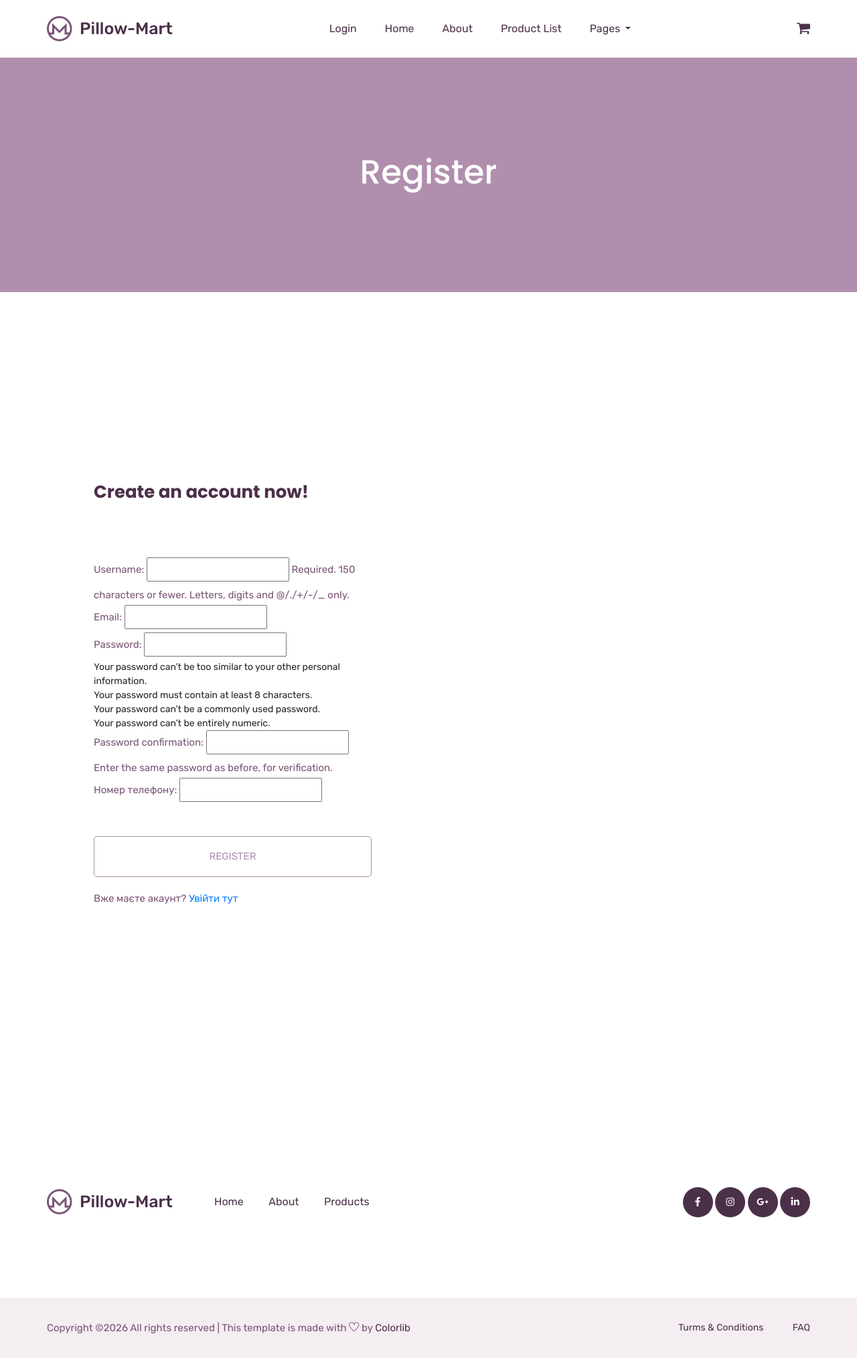
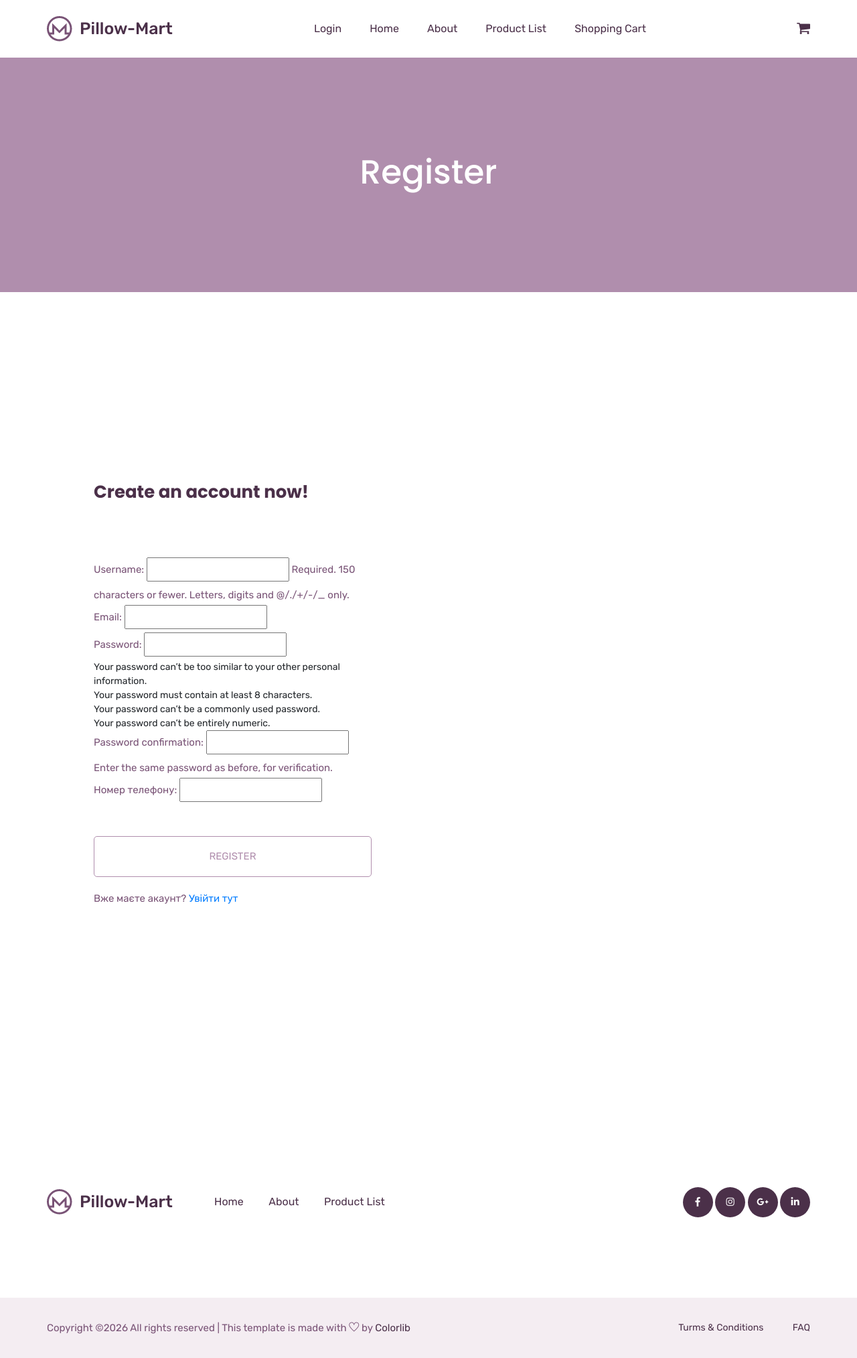
Before and after one commit to htokira/Online-shop, a Django app: page /register/ in a window 1280 px wide. Shown: the whole page at 67% size. Run offline with Django 5.2, Linux system fonts and the light colour scheme; some libraries are stand-ins or nearby versions.

Commit message:
Update base.html

```diff
--- a/shop/templates/shop/base.html
+++ b/shop/templates/shop/base.html
@@ -56,13 +56,6 @@
                                     <li class="nav-item">
                                         <a class="nav-link" href="{% url 'shop:user_orders' %}">Мої замовлення</a>
                                     </li>
-
-                                    <li class="nav-item">
-                                        <form action="{% url 'logout' %}" method="post" style="display:inline;">
-                                            {% csrf_token %}
-                                            <button type="submit" class="nav-link" style="background:none; border:none; cursor:pointer;">Вийти</button>
-                                        </form>
-                                    </li>
                                 {% else %}
                                     <li class="nav-item">
                                         <a class="nav-link" href="{% url 'login' %}">Login</a>
@@ -72,20 +65,13 @@
                                     <a class="nav-link" href="{% url 'shop:index' %}">Home</a>
                                 </li>
                                 <li class="nav-item">
-                                    <a class="nav-link" href="about.html">about</a>
+                                    <a class="nav-link" href="{% url 'shop:about' %}">about</a>
                                 </li>
                                 <li class="nav-item">
                                     <a class="nav-link" href="{% url 'shop:product_list' %}">Product list</a>
                                 </li>
-                                <li class="nav-item dropdown">
-                                    <a class="nav-link dropdown-toggle" href="blog.html" id="navbarDropdown_3"
-                                        role="button" data-toggle="dropdown" aria-haspopup="true" aria-expanded="false">
-                                        pages
-                                    </a>
-                                    <div class="dropdown-menu" aria-labelledby="navbarDropdown_2">
-                                        <a class="dropdown-item" href="checkout.html">product checkout</a>
-                                        <a class="dropdown-item" href="cart.html">shopping cart</a>
-                                    </div>
+                                <li class="nav-item">
+                                    <a class="nav-link" href="{% url 'shop:cart_detail' %}">Shopping cart</a>
                                 </li>
                             </ul>
                         </div>
@@ -114,12 +100,12 @@
                     <div class="col-lg-8">
                         <div class="footer_menu">
                             <div class="footer_logo">
-                                <a href="index.html"><img src="{% static 'shop/img/logo.png' %}" alt="#"></a>
+                                <a href="{% url 'shop:index' %}"><img src="{% static 'shop/img/logo.png' %}" alt="#"></a>
                             </div>
                             <div class="footer_menu_item">
-                                <a href="index.html">Home</a>
-                                <a href="about.html">About</a>
-                                <a href="product_list.html">Products</a>
+                                <a href="{% url 'shop:index' %}">Home</a>
+                                <a href="{% url 'shop:about' %}">About</a>
+                                <a href="{% url 'shop:product_list' %}">Product List</a>
                             </div>
                         </div>
                     </div>
```
